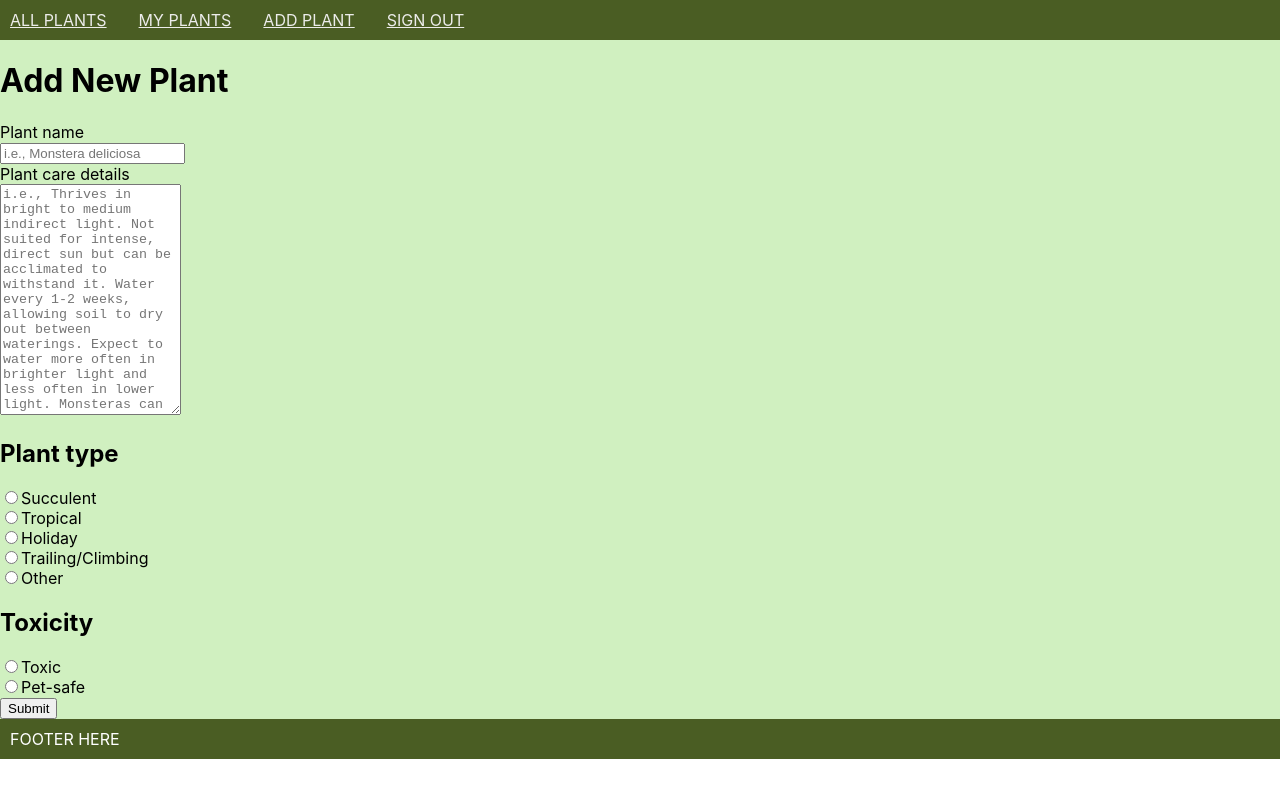
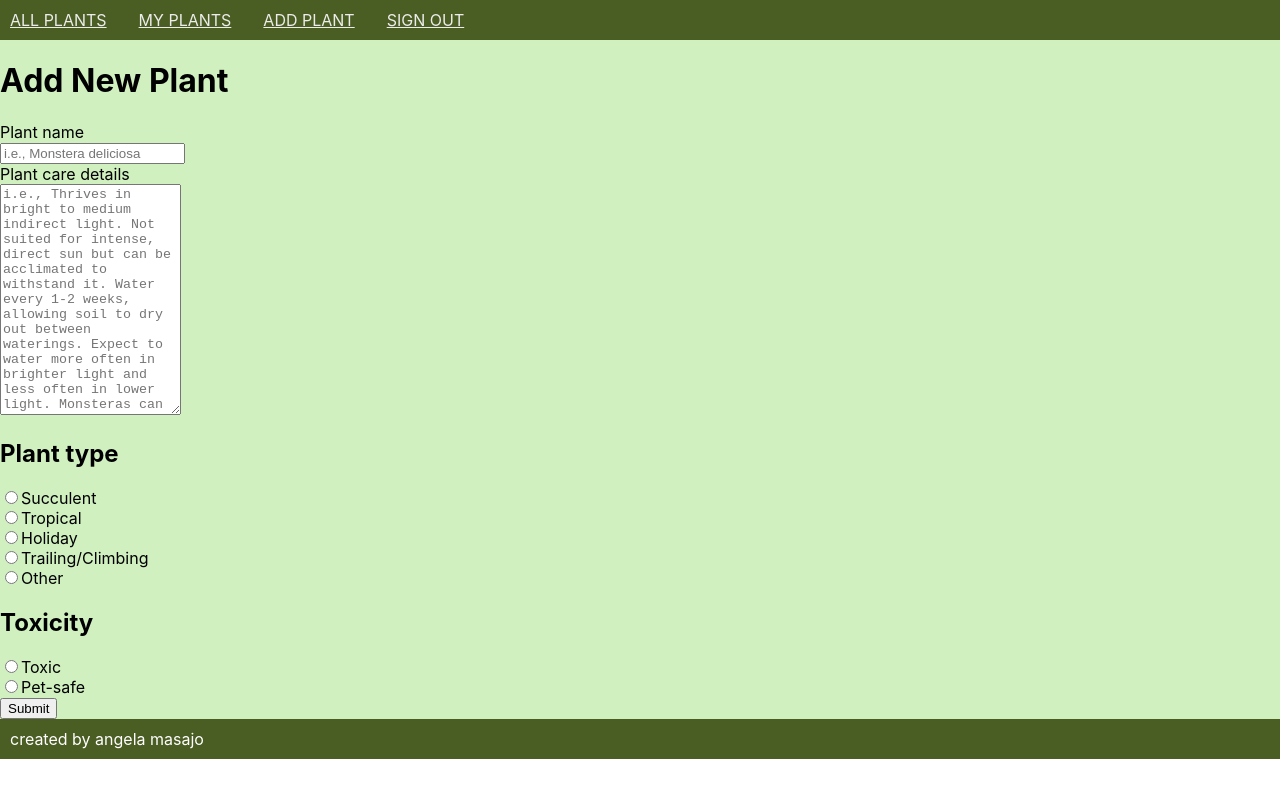
Before and after one commit to angelamasajo/fullstack-capstone, a React (Create React App) app: page /add-plant in a window 1280 px wide. Built offline with nearby package versions, Linux system fonts and the light colour scheme.

Commit message:
cleaning

```diff
--- a/src/AddPlant/AddPlant.js
+++ b/src/AddPlant/AddPlant.js
@@ -38,7 +38,6 @@ class AddPlant extends Component {
         return res.json()
       })
       .then((data) => {
-        // this.context.addPlant(data)
         this.props.history.push('/all-plants')
       })
   }
--- a/src/AllPlantsPage/AllPlantsPage.js
+++ b/src/AllPlantsPage/AllPlantsPage.js
@@ -1,181 +1,8 @@
-// import React, { Component } from "react";
-// import PlantList from "../PlantList/PlantList";
-// import SearchFilter from "../SearchFilter/SearchFilter";
-// import PlantContext from "../PlantContext";
-// import config from "../config";
-// class AllPlantsPage extends Component {
-//   static contextType = PlantContext;
-
-//   state = {
-//     searchTerm: "",
-//     searchName: "",
-//     filterOption: "All",
-//     filterOptionTox: "all",
-//     plantType: "all",
-//     plantToxicity: "all",
-//     // allPlants: [],
-//     plantData: [],
-//     filteredData: []
-//   };
-
-//   componentDidMount() {
-//     fetch(`${config.API_ENDPOINT}/plants`)
-//       .then((plantsRes) => {
-//         if (!plantsRes.ok) {
-//           return plantsRes.json().then((e) => Promise.reject(e));
-//         }
-//         return plantsRes.json();
-//       })
-//       .then((plantData) => {
-//         this.setState({ plantData, filteredData: plantData });
-//         console.log(plantData);
-//       })
-//       .catch((error) => {
-//         console.error({ error }); // eslint-disable-line
-//       });
-//   }
-
-//   fetchPlants = () => {
-//     fetch(`${config.API_ENDPOINT}/plants`)
-//       .then((data) => {
-//         if (!data.ok) {
-//           throw new Error("Something went wrong.");
-//         }
-//         return data.json();
-//       })
-//       .then((data) => {
-//         this.setState({ plantData: data });
-//         console.log(data, "plant data");
-//       });
-//   };
-
-//   updateSearchTerm(term) {
-//     this.setState(
-//       {
-//         searchTerm: term,
-//         searchName: term.toLowerCase()
-//       },
-//       () => {
-//         this.filterPlants();
-//       }
-//     )
-//     // const data = this.state.plantData.filter((file) =>
-//     //   file.name.toLowerCase().includes(term.toLowerCase())
-//     // );
-//     // console.log(data, "search term");
-//     // this.setState({
-//     //   plantData: data,
-//     //   searchTerm: term,
-//     // });
-//   }
-
-//   //fix filter on the back end
-//   updateFilterOption(option) {
-//     this.setState(
-//       {
-//         plantType: option.toLowerCase(),
-//         filterOption: option,
-//       },
-//       () => {
-//         this.filterPlants();
-//       }
-//     );
-
-//     // console.log(option)
-//     // const data = option === 'All'
-//     //   ? this.state.plantData
-//     //   : this.state.plantData
-//     //     .filter(file => file.plant_type.toLowerCase().includes(option.toLowerCase()))
-//     // console.log(data, 'data')
-//     // this.setState({
-//     //   plantData: data,
-//     //   filterOption: option,
-
-//     // })
-//   }
-
-//   updateFilterOptionTox(tox) {
-//     // console.log(tox)
-//     // const data = tox === 'all'
-//     //   ? this.state.plantData
-//     //   : this.state.plantData
-//     //     .filter(file => file.toxicity.toLowerCase().includes(tox.toLowerCase()))
-//     // this.setState({
-//     //   plantData: data,
-//     //   filterOptionTox: tox
-//     // })
-
-//     this.setState(
-//       {
-//         plantToxicity: tox.toLowerCase(),
-//         filterOptionTox: tox,
-//       },
-//       () => {
-//         this.filterPlants();
-//       }
-//     );
-//   }
-
-//   filterPlants = () => {
-//     const { searchName, plantType, plantToxicity, plantData } = this.state;
-//     // console.log(plantType, 'plant type?')
-//     console.log(plantData, 'data')
-//     const filter = plantData.filter((plant) => {
-//       // return plant['id'] === 4
-
-
-//          // const list = this.props.files
-//     //   .filter(file => file.name.toLowerCase().includes(searchTerm.toLowerCase())
-//     //     && (filterOption === 'All' || file.plantType === filterOption)
-//     //     && (filterOptionTox === 'All' || file.toxicity === filterOptionTox))
-//     //   .map((file, key) => <PlantListItem {...file} key={key} />)
-//       return (
-//         (plant["plant_type"].toLowerCase() === plantType) &&
-//         (plant["toxicity"].toLowerCase() === plantToxicity) &&
-//         (plant["name"].toLowerCase() === searchName )
-//       )
-
-//     });
-//     // console.log(plantData[1].name)
-//     console.log(filter, "filter");
-//     this.setState({ filteredData: filter });
-//   };
-
-//   render() {
-//     return (
-//       <div className="AllPlantsPage">
-//         <SearchFilter
-//           searchTerm={this.state.searchTerm}
-//           handleUpdate={(term) => this.updateSearchTerm(term)}
-//           filterOption={this.state.filterOption}
-//           handleFilterChange={(option) => this.updateFilterOption(option)}
-//           filterOptionTox={this.state.filterOptionTox}
-//           handleFilterToxChange={(tox) => this.updateFilterOptionTox(tox)}
-//         />
-//         <PlantList
-//           // allPlants={this.context.plantData}
-//           allPlants={this.state.filteredData}
-//           searchTerm={this.state.searchTerm}
-//           filterOption={this.state.filterOption}
-//           filterOptionTox={this.state.filterOptionTox}
-//           history={this.props.history}
-//         />
-//       </div>
-//     );
-//   }
-// }
-
-// export default AllPlantsPage;
-
-
-
 import React, { Component } from "react";
 import PlantList from "../PlantList/PlantList";
 import SearchFilter from "../SearchFilter/SearchFilter";
-import PlantContext from "../PlantContext";
 import config from "../config";
 class AllPlantsPage extends Component {
-  static contextType = PlantContext;
 
   state = {
     searchTerm: "",
@@ -202,26 +29,21 @@ class AllPlantsPage extends Component {
   }
 
   updateSearchTerm(term) {
-    const data = this.state.plantData.filter((file) =>
+    const data = this.state.filteredData.filter((file) =>
       file.name.toLowerCase().includes(term.toLowerCase())
     );
     console.log(data, "search term");
     this.setState({
-      // plantData: data,
       filteredData: data,
       searchTerm: term,
-      // console.log(allPlants)
     });
-    // console.log(this.state.allPlants, 'all plants updated')
   }
 
   updateFilterOption(option) {
     this.setState({
-      // filteredData: this.state.plantData
       filteredData: this.state.filteredData
     }, () => {
       const data = option === 'All'
-        // ? this.state.plantData
         ? this.state.filteredData
         : this.state.filteredData
           .filter(file => file.plant_type.toLowerCase().includes(option.toLowerCase()))
@@ -234,11 +56,10 @@ class AllPlantsPage extends Component {
 
   updateFilterOptionTox(tox) {
     this.setState({
-      // filteredData: this.state.plantData
       filteredData: this.state.filteredData
     }, () => {
       const data = tox === 'all'
-        ? this.state.plantData
+        ? this.state.filteredData
         : this.state.filteredData
           .filter(file => file.toxicity.toLowerCase().includes(tox.toLowerCase()))
       this.setState({
@@ -260,6 +81,7 @@ class AllPlantsPage extends Component {
           filterOptionTox={this.state.filterOptionTox}
           handleFilterToxChange={(tox) => this.updateFilterOptionTox(tox)}
         />
+
         <PlantList
           allPlants={this.state.filteredData}
           searchTerm={this.state.searchTerm}
--- a/src/App.js
+++ b/src/App.js
@@ -11,53 +11,8 @@ import AddPlant from './AddPlant/AddPlant';
 
 
 class App extends Component {
-  // state = {
-  //   plantData: [],
-  // }
-
-  // componentDidMount () {
-  //   fetch(`${config.API_ENDPOINT}/plants`)
-  //     .then((plantsRes) => {
-  //       if (!plantsRes.ok) {
-  //         return plantsRes.json()
-  //         .then(e => Promise.reject(e))
-  //       }
-  //       return plantsRes.json()
-  //     })
-  //     .then((plantData) => {
-  //       this.setState({plantData})
-  //       console.log(plantData)
-  //     })
-  //     .catch(error => {
-  //       console.error({error}) // eslint-disable-line
-  //     })
-  // }
-
-  // fetchPlants = () => {
-  //   fetch(`${config.API_ENDPOINT}/plants`)
-  //     .then(data => {
-  //       if (!data.ok) {
-  //         throw new Error ('Something went wrong.')
-  //       }
-  //       return data.json()
-  //     })
-  //     .then(data => {
-  //       this.setState({plantData:data})
-  //       console.log(data, 'plant data')
-  //     })
-  // }
-
-  // addPlant = () => {
-  //   this.fetchPlants()
-  // }
-
 
   render() {
-    // const value = {
-    //   plantData: this.state.plantData
-    //   // addPlant: this.addPlant,
-    // }
-
     return (
         <div className="App">
           <nav>
@@ -85,7 +40,7 @@ class App extends Component {
             </Switch>
           </main>
           <footer>
-            FOOTER HERE
+            created by angela masajo
           </footer>
         </div>
     );
--- a/src/MyPlantsPage/MyPlantsPage.js
+++ b/src/MyPlantsPage/MyPlantsPage.js
@@ -1,12 +1,10 @@
 import React, { Component } from 'react'
-import PlantContext from '../PlantContext';
 import config from '../config'
 import { faMinus } from '@fortawesome/free-solid-svg-icons';
 import { FontAwesomeIcon } from '@fortawesome/react-fontawesome';
 
 
 class MyPlantsPage extends Component {
-  static contextType = PlantContext;
 
   state = {
     myPlants: []
@@ -60,7 +58,6 @@ class MyPlantsPage extends Component {
   renderPlants = () => {
     const myPlants = this.state.myPlants
     return myPlants.map((plant, i) => {
-      // console.log(myPlants, 'myplants')
       return (
         <div key={i} className='MyPlantItem'>
           <h2>{plant.plant_name}</h2>
```
Also changed, not shown: src/PlantList/PlantList.js (+1 -6 lines).
